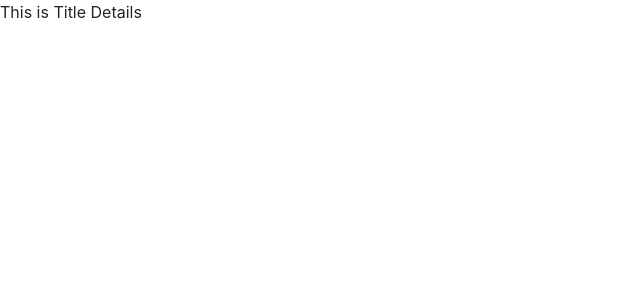
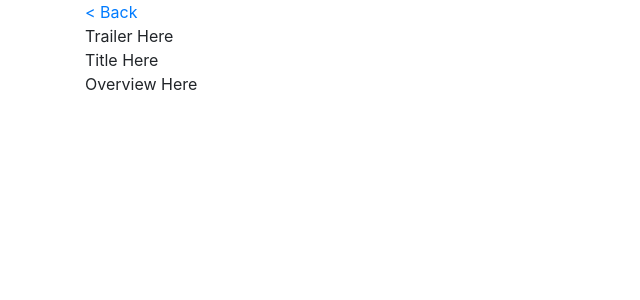
Before and after one commit to ljube30/tmdb-search, a React (Create React App) app: page /details/1 in a window 1280 px wide. Shown: the top 300 px of the page, without its empty margins (0-640 px from the left). Built offline with nearby package versions, Linux system fonts and the light colour scheme.

Commit message:
Added skeleton to TitleDetails

```diff
--- a/src/components/Titles/TitleDetails.js
+++ b/src/components/Titles/TitleDetails.js
@@ -1,7 +1,15 @@
 import React from "react";
+import { Link } from "react-router-dom";
 
 const TitleDetails = () => {
-  return <div>This is Title Details</div>;
+  return (
+    <div className="container">
+      <Link to="/">{"<"} Back</Link>
+      <div>Trailer Here</div>
+      <div>Title Here</div>
+      <div>Overview Here</div>
+    </div>
+  );
 };
 
 export default TitleDetails;
```
